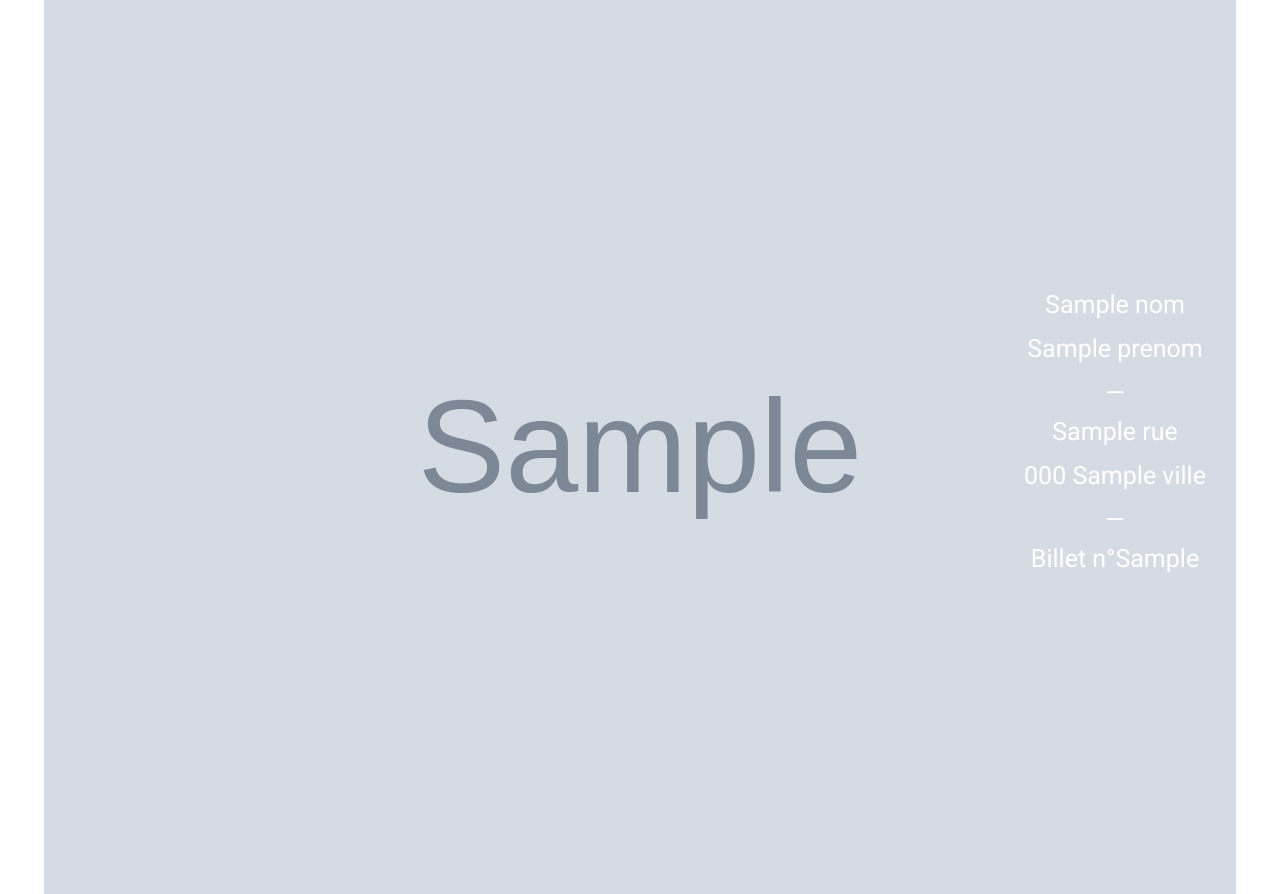
After one commit to ThomasDubernet/webapp-gala, a Symfony app: template templates/pdf/ticket.html.twig in a window 1280 px wide. The commit adds this page. Run offline with Twig, Linux system fonts and the light colour scheme; the template is opened without the code that fills it: most values are stand-ins (such as "Sample title", 1, 10 or a date in 2020); grey boxes marked "Sample" are stand-in pictures; some libraries are stand-ins or nearby versions.

Commit message:
Feature/pdf

```diff
--- a/assets/components/Table.js
+++ b/assets/components/Table.js
@@ -105,8 +105,8 @@ const Table = ({table, load, ...props}) => {
         <React.Fragment>
             <Draggable
                 defaultPosition={{
-                    x: posX !== null ? posX : 0 ,
-                    y: posY !== null ? posY : -260
+                    x: posX !== null ? posX : 580 ,
+                    y: posY !== null ? posY : 160
                 }}
                 onStop={handleStop}
             >
--- a/composer.json
+++ b/composer.json
@@ -13,6 +13,7 @@
         "doctrine/doctrine-bundle": "^2.4",
         "doctrine/doctrine-migrations-bundle": "^3.2",
         "doctrine/orm": "^2.10",
+        "knplabs/knp-snappy-bundle": "^1.8",
         "nelmio/cors-bundle": "^2.1",
         "phpdocumentor/reflection-docblock": "^5.3",
         "sensio/framework-extra-bundle": "^6.1",
--- a/config/bundles.php
+++ b/config/bundles.php
@@ -17,4 +17,5 @@ return [
     Vich\UploaderBundle\VichUploaderBundle::class => ['all' => true],
     Nelmio\CorsBundle\NelmioCorsBundle::class => ['all' => true],
     ApiPlatform\Core\Bridge\Symfony\Bundle\ApiPlatformBundle::class => ['all' => true],
+    Knp\Bundle\SnappyBundle\KnpSnappyBundle::class => ['all' => true],
 ];
--- /dev/null
+++ b/templates/pdf/ticket.html.twig
@@ -0,0 +1,62 @@
+<!DOCTYPE html>
+<html lang="fr">
+<head>
+    <meta charset="UTF-8" />
+    <link rel="preconnect" href="https://fonts.googleapis.com">
+    <link rel="preconnect" href="https://fonts.gstatic.com" crossorigin>
+    <link href="https://fonts.googleapis.com/css2?family=Roboto:wght@400;500;700&display=swap" rel="stylesheet">
+    <style>
+        * {
+            margin: 0;
+            padding: 0;
+            font-size: 20px;
+            font-family: 'Roboto';
+        }
+        .canvas-pdf {
+            box-sizing: border-box;
+            background: url("{{image_ticket_path}}");
+            background-repeat: no-repeat;
+            background-position: center center;
+            background-size: contain;
+            height: 894px;
+            position: relative;
+        }
+        .infos-personne {
+            position: absolute;
+            box-sizing: border-box;
+            width: 330px;
+            height: 350px;
+            right: 0;
+            top: 220px;
+            color: #FFF;
+            padding: 70px 50px;
+        }
+        p {
+            font-size: 25px;
+            margin-bottom: 15px;
+            text-align: center;
+        }
+        .bar {
+            margin: 10px 0;
+        }
+    </style>
+</head>
+<body>
+    <div class="canvas-pdf">
+        <div class="infos-personne">
+            <div class="test"></div>
+            <p>{{nom}}</p>
+            <p>{{prenom}}</p>
+
+            <p class="bar">—</p>
+
+            <p>{{rue}}</p>
+            <p>{{code_postal}} {{ville}}</p>
+
+            <p class="bar">—</p>
+
+            <p>Billet n°{{numero_ticket}}</p>
+        </div>
+    </div>
+</body>
+</html>
```
Also changed, not shown: migrations/Version20211213104132.php (renamed from migrations/Version20211206143014.php, +6 -2 lines), src/Controller/PdfController.php (added, +88 -0 lines), src/Controller/TicketController.php (added, +44 -0 lines), src/DataFixtures/PersonneFixtures.php (+9 -3 lines), src/Entity/Personne.php (+56 -0 lines), src/Entity/Ticket.php (added, +78 -0 lines), src/Repository/TicketRepository.php (added, +62 -0 lines), readme.md, 4 other files.
